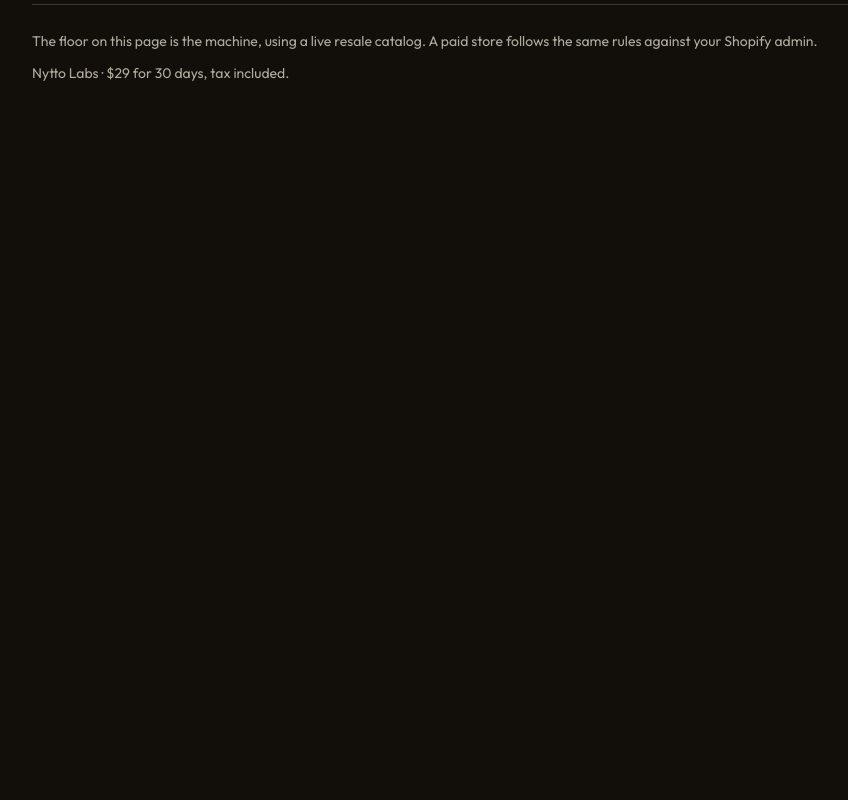
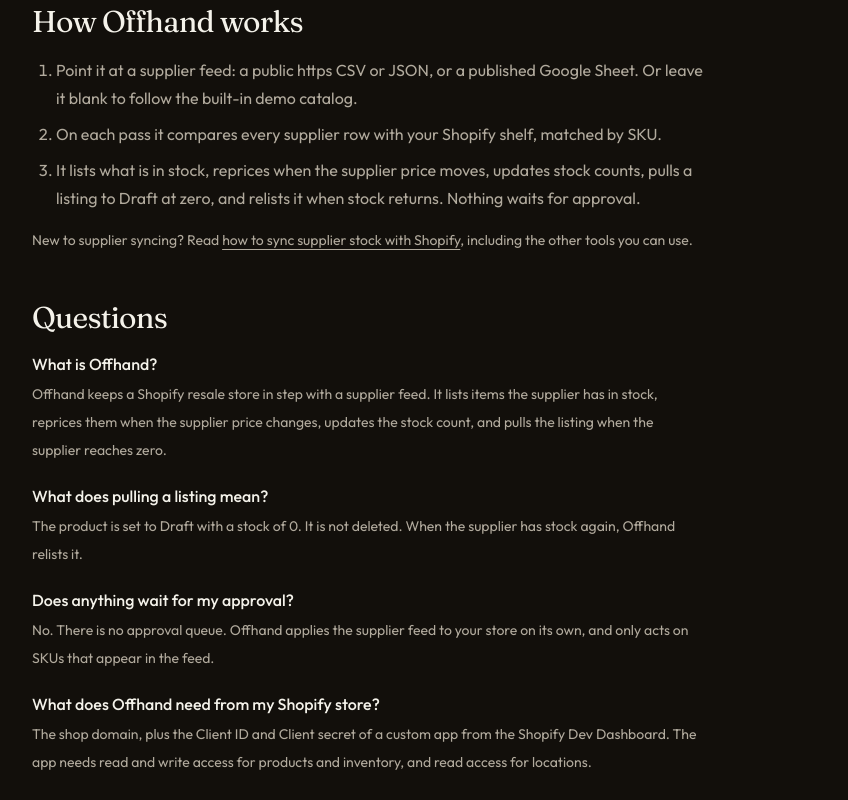
Before and after one commit to jonjys/offhand, a Next.js app: page / in a window 1280 px wide. Shown: the part 1200-2000 px from the top of the page, without its empty margins (48-896 px from the left). Before the commit the page ends 1341 px from the top, so only its background shows below. Built offline with nearby package versions, Linux system fonts and the light colour scheme.

Commit message:
Home: Organization/SoftwareApplication/FAQ JSON-LD, How it works + FAQ sections, Guides link

```diff
--- a/src/app/page.tsx
+++ b/src/app/page.tsx
@@ -1,5 +1,7 @@
+import Link from "next/link";
 import { FloorView, type FloorSnapshot } from "@/components/floor-view";
 import { getFloor } from "@/lib/machine";
+import { ORG, SITE_URL, faq } from "@/lib/site";
 
 export const dynamic = "force-dynamic";
 
@@ -11,6 +13,37 @@
   const params = await searchParams;
   const floor = getFloor() satisfies FloorSnapshot;
 
+  const jsonLd = [
+    { "@context": "https://schema.org", ...ORG, brand: "Offhand" },
+    {
+      "@context": "https://schema.org",
+      "@type": "SoftwareApplication",
+      name: "Offhand",
+      url: `${SITE_URL}/`,
+      applicationCategory: "BusinessApplication",
+      operatingSystem: "Web",
+      description:
+        "Offhand lists supplier products on Shopify, updates the price, and pulls the listing at zero stock. No approval queue.",
+      offers: {
+        "@type": "Offer",
+        price: "29",
+        priceCurrency: "USD",
+        description: "One Shopify store for 30 days, one-time payment",
+        url: `${SITE_URL}/#store`,
+      },
+      publisher: ORG,
+    },
+    {
+      "@context": "https://schema.org",
+      "@type": "FAQPage",
+      mainEntity: faq.map((item) => ({
+        "@type": "Question",
+        name: item.q,
+        acceptedAnswer: { "@type": "Answer", text: item.a },
+      })),
+    },
+  ];
+
   return (
     <main className="mx-auto grid w-full max-w-6xl gap-12 px-4 py-8 sm:py-14">
       <header className="flex flex-wrap items-center justify-between gap-4">
@@ -21,6 +54,9 @@
           <a href="#store" className="underline-offset-4 hover:underline">
             Your store
           </a>
+          <Link href="/guides" className="underline-offset-4 hover:underline">
+            Guides
+          </Link>
           <a href="/privacy" className="underline-offset-4 hover:underline">
             Privacy
           </a>
@@ -41,10 +77,35 @@
         <FloorView initial={floor} cancelled={params.cancelled === "1"} />
       </section>
 
+      <section id="how" className="grid max-w-2xl gap-4">
+        <h2 className="font-[family-name:var(--font-fraunces)] text-3xl tracking-tight">How Offhand works</h2>
+        <ol className="grid list-decimal gap-2 pl-6 leading-7 text-muted-foreground">
+          <li>Point it at a supplier feed: a public https CSV or JSON, or a published Google Sheet. Or leave it blank to follow the built-in demo catalog.</li>
+          <li>On each pass it compares every supplier row with your Shopify shelf, matched by SKU.</li>
+          <li>It lists what is in stock, reprices when the supplier price moves, updates stock counts, pulls a listing to Draft at zero, and relists it when stock returns. Nothing waits for approval.</li>
+        </ol>
+        <p className="text-sm leading-6 text-muted-foreground">
+          New to supplier syncing? Read <Link href="/guides/sync-supplier-stock-with-shopify" className="underline underline-offset-4">how to sync supplier stock with Shopify</Link>, including the other tools you can use.
+        </p>
+      </section>
+
+      <section id="faq" className="grid max-w-2xl gap-4">
+        <h2 className="font-[family-name:var(--font-fraunces)] text-3xl tracking-tight">Questions</h2>
+        <dl className="grid gap-5">
+          {faq.map((item) => (
+            <div key={item.q}>
+              <dt className="font-medium">{item.q}</dt>
+              <dd className="mt-1 text-sm leading-7 text-muted-foreground">{item.a}</dd>
+            </div>
+          ))}
+        </dl>
+      </section>
+
       <footer className="border-t border-border pt-6 text-sm leading-6 text-muted-foreground">
         <p>The floor on this page is the machine, using a live resale catalog. A paid store follows the same rules against your Shopify admin.</p>
         <p className="mt-2">Nytto Labs · $29 for 30 days, tax included.</p>
       </footer>
+      <script type="application/ld+json" dangerouslySetInnerHTML={{ __html: JSON.stringify(jsonLd).replace(/</g, "\\u003c") }} />
     </main>
   );
 }
```
